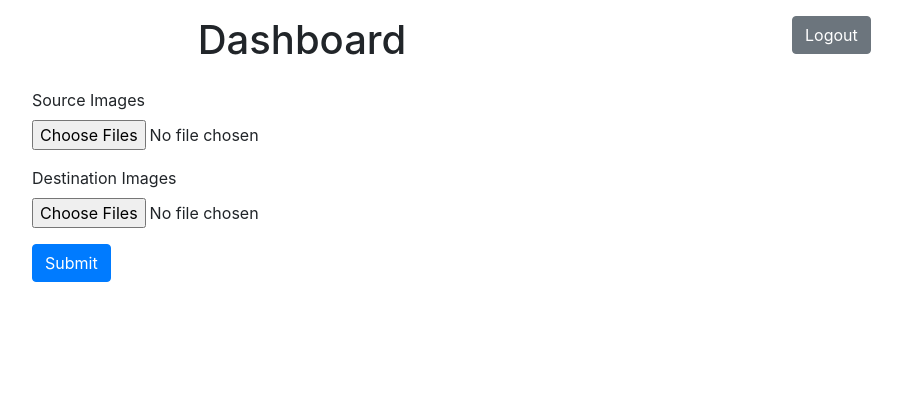
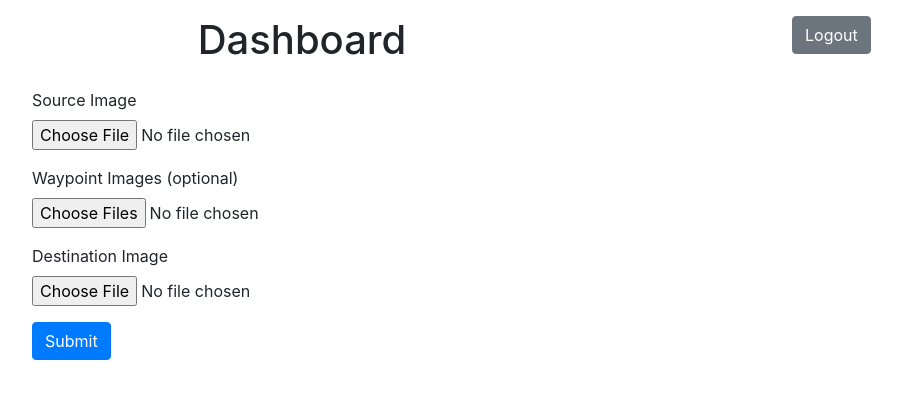
Before and after one commit to PraneethKarnena/django-google-maps-exif, a Django app: page /dashboard/ in a window 1280 px wide. Shown: the top 399 px of the page, without its empty margins (338-1240 px from the left). Run offline with Django 3.2, Linux system fonts and the light colour scheme; the visitor is signed in with stand-in values (Sample User, id 1); some libraries are stand-ins or nearby versions.

Commit message:
added waypoint from field

```diff
--- a/service_app/templates/service/dashboard.html
+++ b/service_app/templates/service/dashboard.html
@@ -49,24 +49,34 @@
           <form action="" method="post">
             {% csrf_token %}
             <div class="form-group">
-              <label for="source_images">Source Images</label>
+              <label for="source_image">Source Image</label>
               <input
                 class="form-control-file"
                 type="file"
-                name="source_images"
-                id="source_images"
-                multiple
+                name="source_image"
+                id="source_image"
                 required
               />
             </div>
+
             <div class="form-group">
-              <label for="dest_images">Destination Images</label>
+              <label for="waypoint_images">Waypoint Images (optional)</label>
               <input
                 class="form-control-file"
                 type="file"
-                name="dest_images"
-                id="dest_images"
+                name="waypoint_images"
+                id="waypoint_images"
                 multiple
+              />
+            </div>
+
+            <div class="form-group">
+              <label for="dest_image">Destination Image</label>
+              <input
+                class="form-control-file"
+                type="file"
+                name="dest_image"
+                id="dest_image"
                 required
               />
             </div>
```
